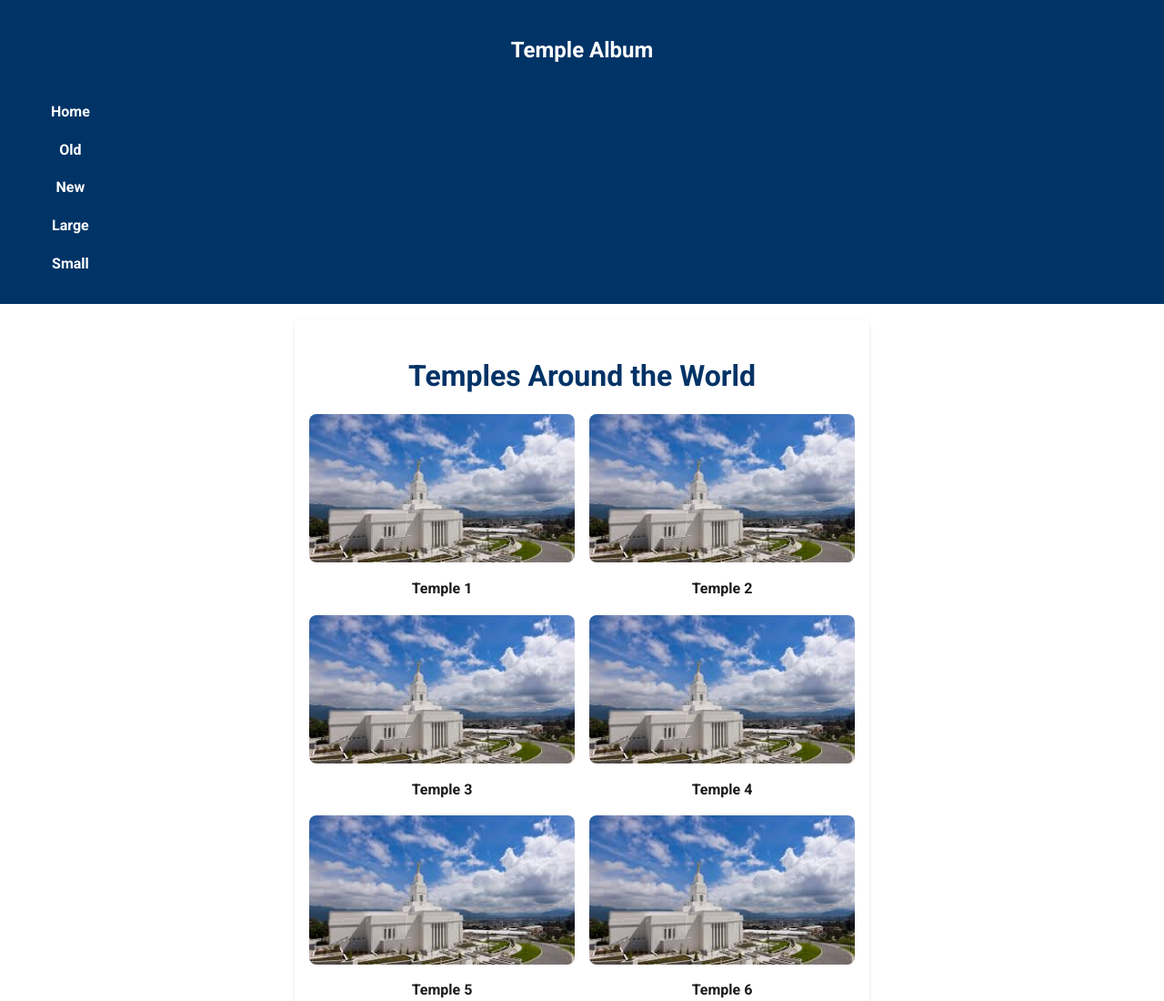
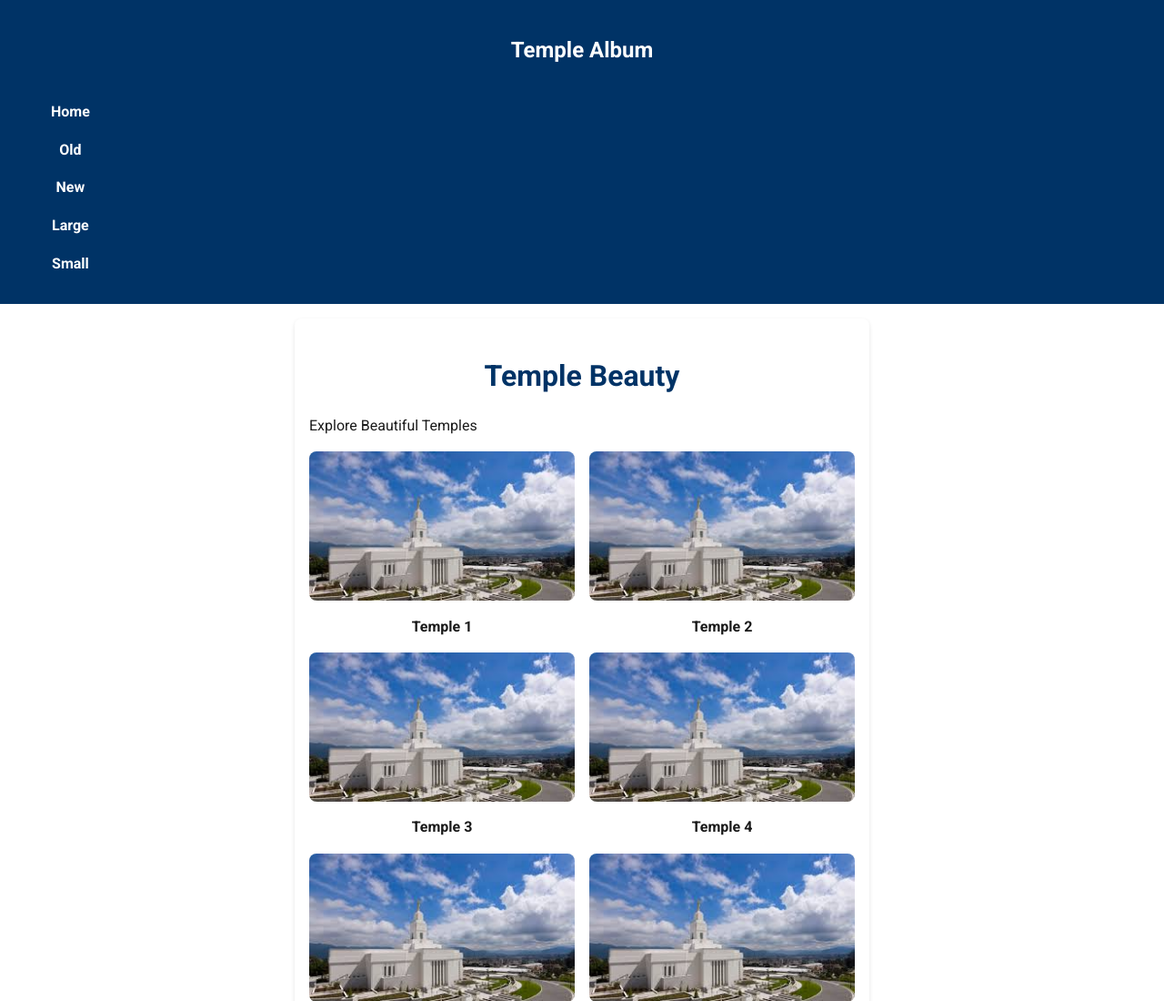
Before and after one commit to kendychae/wdd131, a plain HTML site: page temples.html in a window 1280 px wide. Shown: the top 1100 px of the page at 91% size. Drawn offline with Linux system fonts and the light colour scheme.

Commit message:
ive come to talk

```diff
--- a/temples.html
+++ b/temples.html
@@ -31,7 +31,8 @@
         </nav>
     </header>
     <main>
-        <h1>Temples Around the World</h1>
+        <h1>Temple Beauty</h1>
+        <p>Explore Beautiful Temples</p>
         <div class="container">
             <figure>
                 <img src="images/temple.jpg" alt="Temple 1">
```
